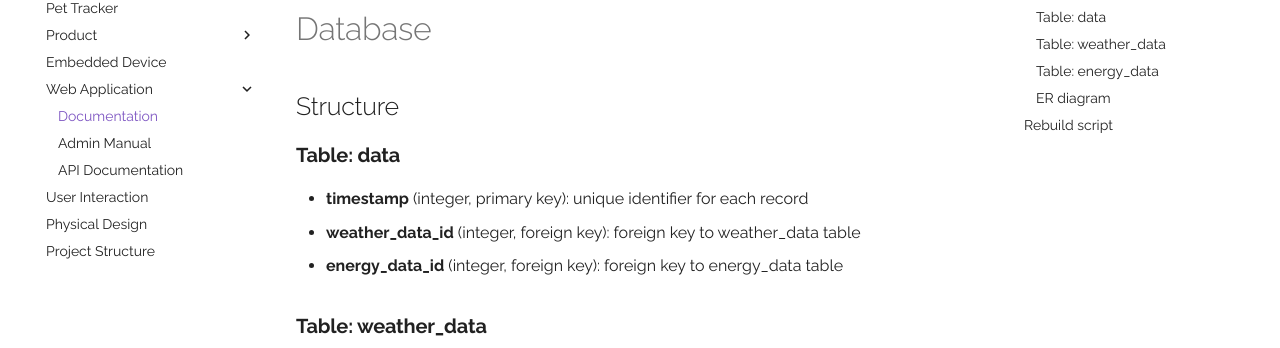
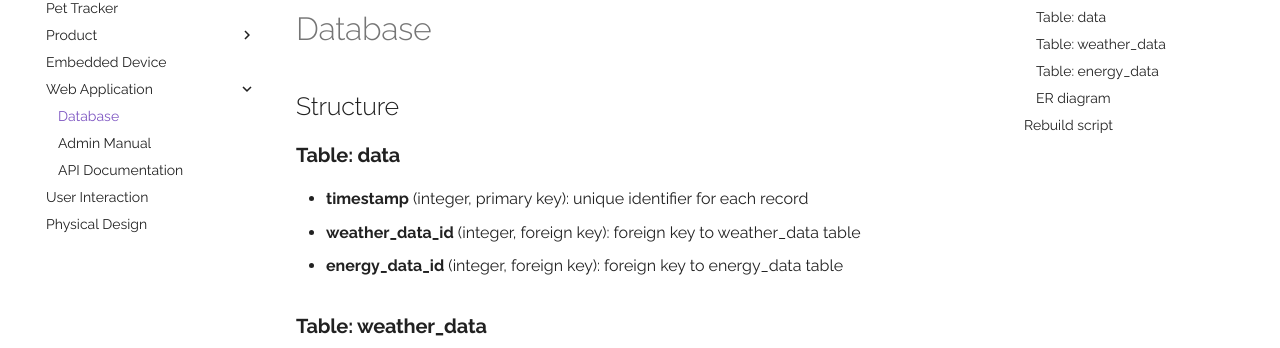
Before and after one commit to lv042/Weather-Wizard, an MkDocs documentation site: the page built from docs/db.md, in a window 1280 px wide. Shown: the part 148-496 px from the top of the page. Built offline with MkDocs 1.6.1 and Material for MkDocs 9.7.7, drawn with Linux system fonts in a browser that asks for light colours.

Commit message:
Renamed markdown files

```diff
--- a/mkdocs.yml
+++ b/mkdocs.yml
@@ -24,17 +24,17 @@ theme:
 nav:
     - 'index.md'
     - 'Product' :
+      - 'Project planning' : 'structure.md'
       - 'Product Description' : 'product.md'
       - 'User Manual' : 'user_manual.md'
       - 'Architecture Overview' : 'architecture_overview.md'
     - 'Embedded Device' : 'embedded_device.md'
     - 'Web Application' :
-      - 'Documentation' : 'web_application.md'
+      - 'Database' : 'db.md'
       - 'Admin Manual' : 'admin_manual.md'
       - 'API Documentation' : 'api_documentation.md'
     - 'User Interaction' : 'user_interaction.md'
     - 'Physical Design' : 'physical_design.md'
-    - 'Project Structure' : 'structure.md'
 
 plugins:
   - search
```
Also changed, not shown: docs/db.md (renamed from docs/web_application.md).
